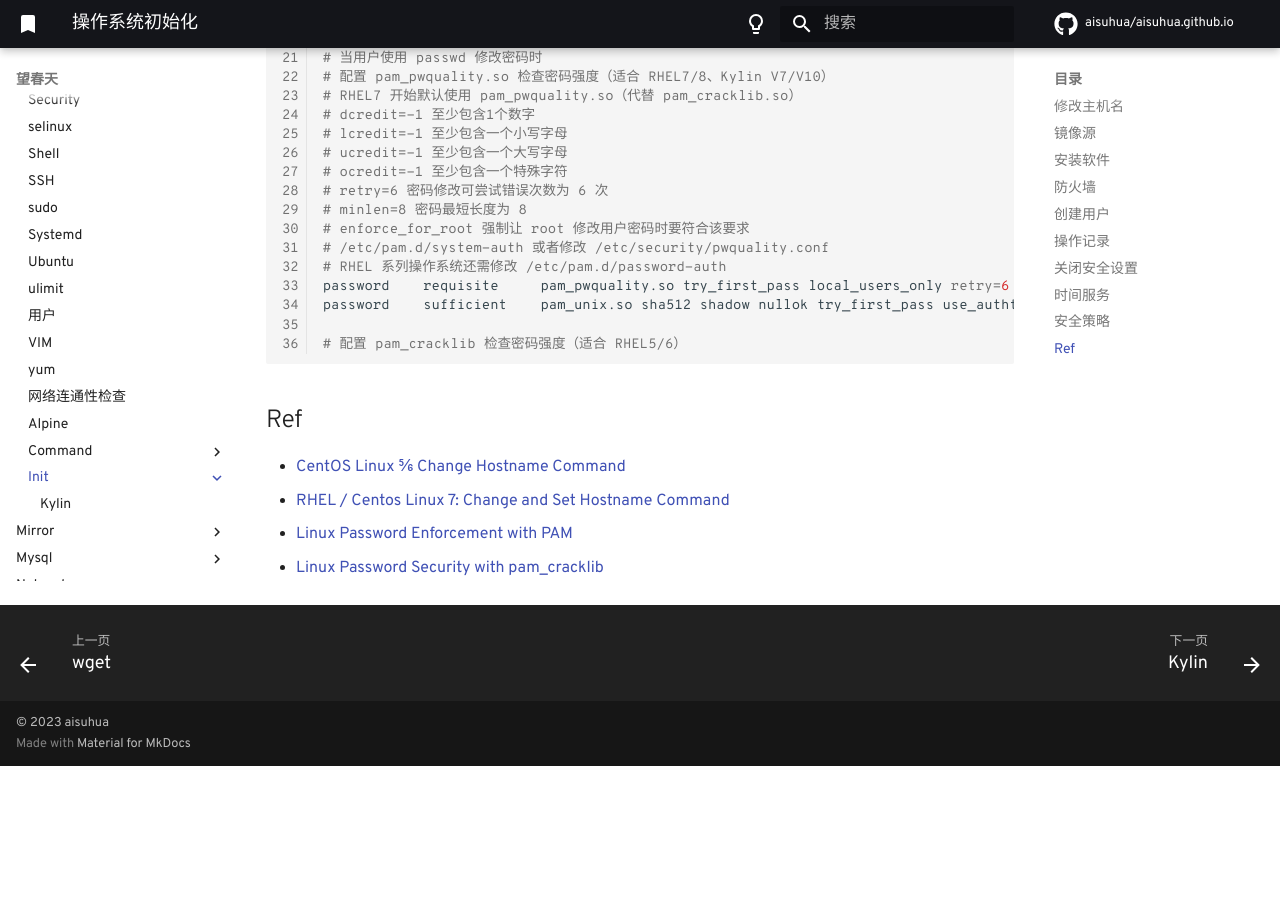
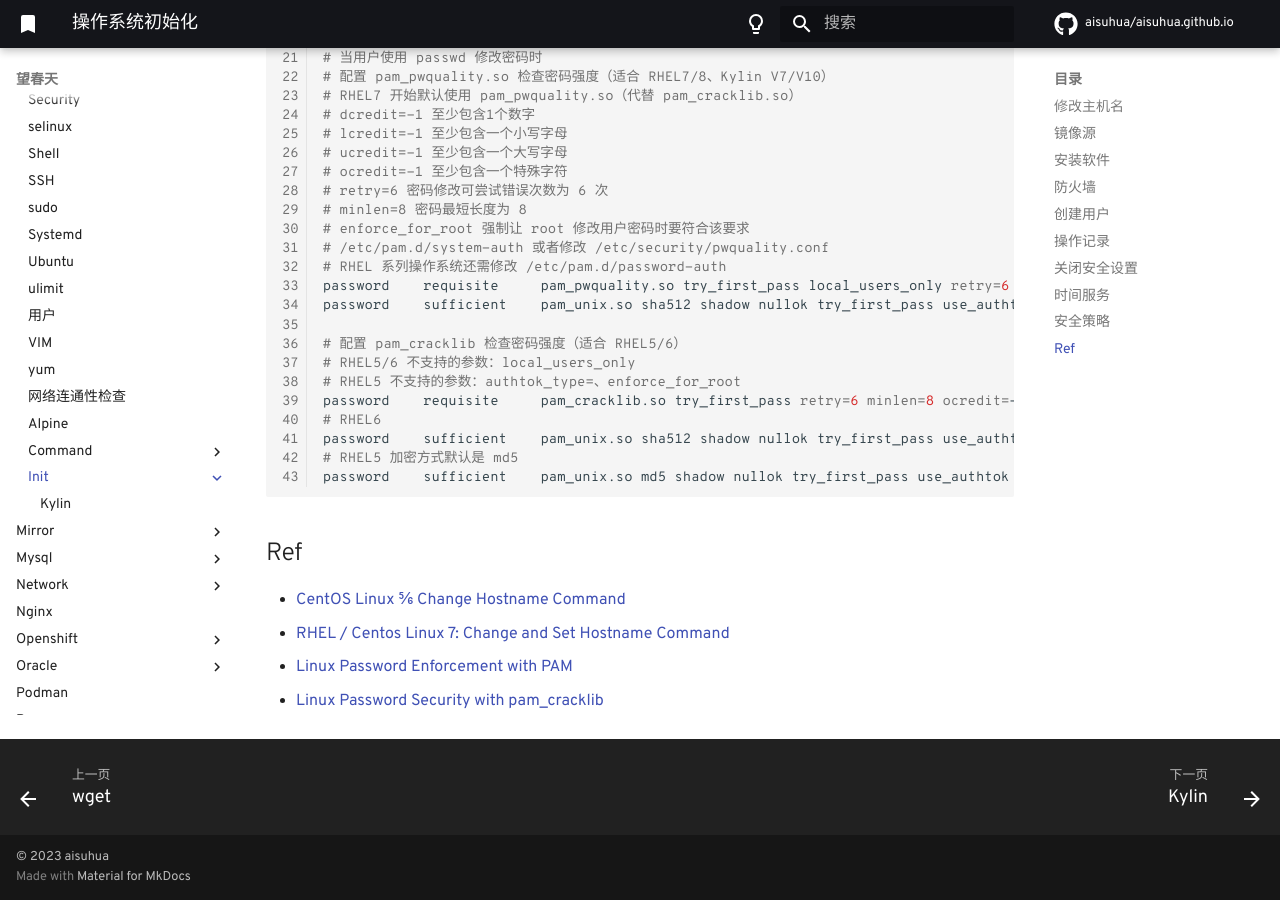
Before and after one commit to aisuhua/aisuhua.github.io, an MkDocs documentation site: the page built from docs/linux/init/README.md, in a window 1280 px wide and 900 px high, scrolled down 4114 px. Built offline with MkDocs 1.6.1 and Material for MkDocs 9.7.7, drawn with Linux system fonts in a browser that asks for light colours; comment, search, counter and statistics services are not loaded; before the commit the page ends 4880 px from its top, so only the background shows below that.

Commit message:
README.md

````diff
--- a/docs/linux/init/README.md
+++ b/docs/linux/init/README.md
@@ -218,7 +218,13 @@
 password    sufficient    pam_unix.so sha512 shadow nullok try_first_pass use_authtok
 
 # 配置 pam_cracklib 检查密码强度（适合 RHEL5/6）
-
+# RHEL5/6 不支持的参数：local_users_only
+# RHEL5 不支持的参数：authtok_type=、enforce_for_root
+password    requisite     pam_cracklib.so try_first_pass retry=6 minlen=8 ocredit=-1 ucredit=-1 lcredit=-1 dcredit=-1
+# RHEL6
+password    sufficient    pam_unix.so sha512 shadow nullok try_first_pass use_authtok
+# RHEL5 加密方式默认是 md5
+password    sufficient    pam_unix.so md5 shadow nullok try_first_pass use_authtok
 ```
 
 ## Ref
````
